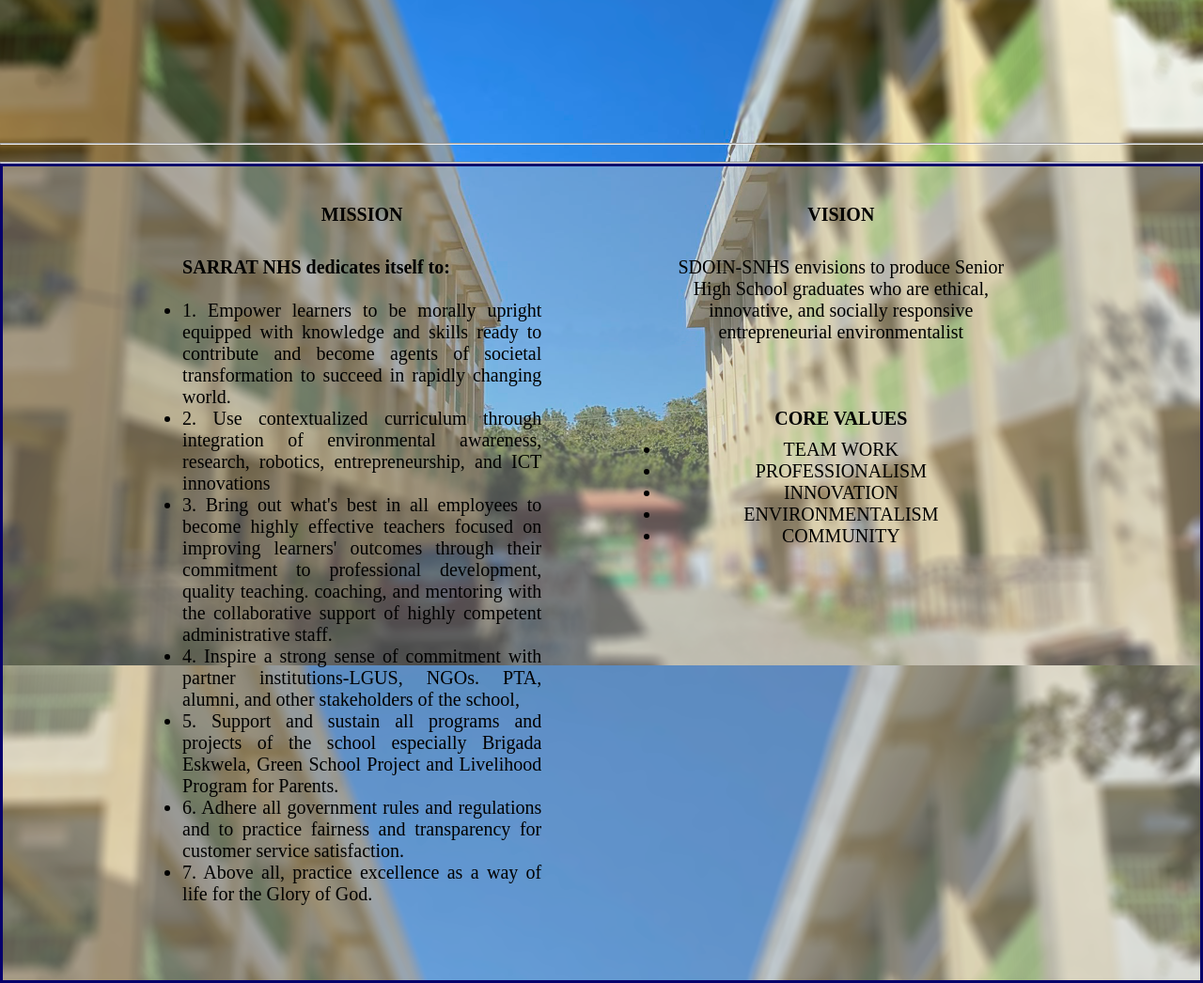
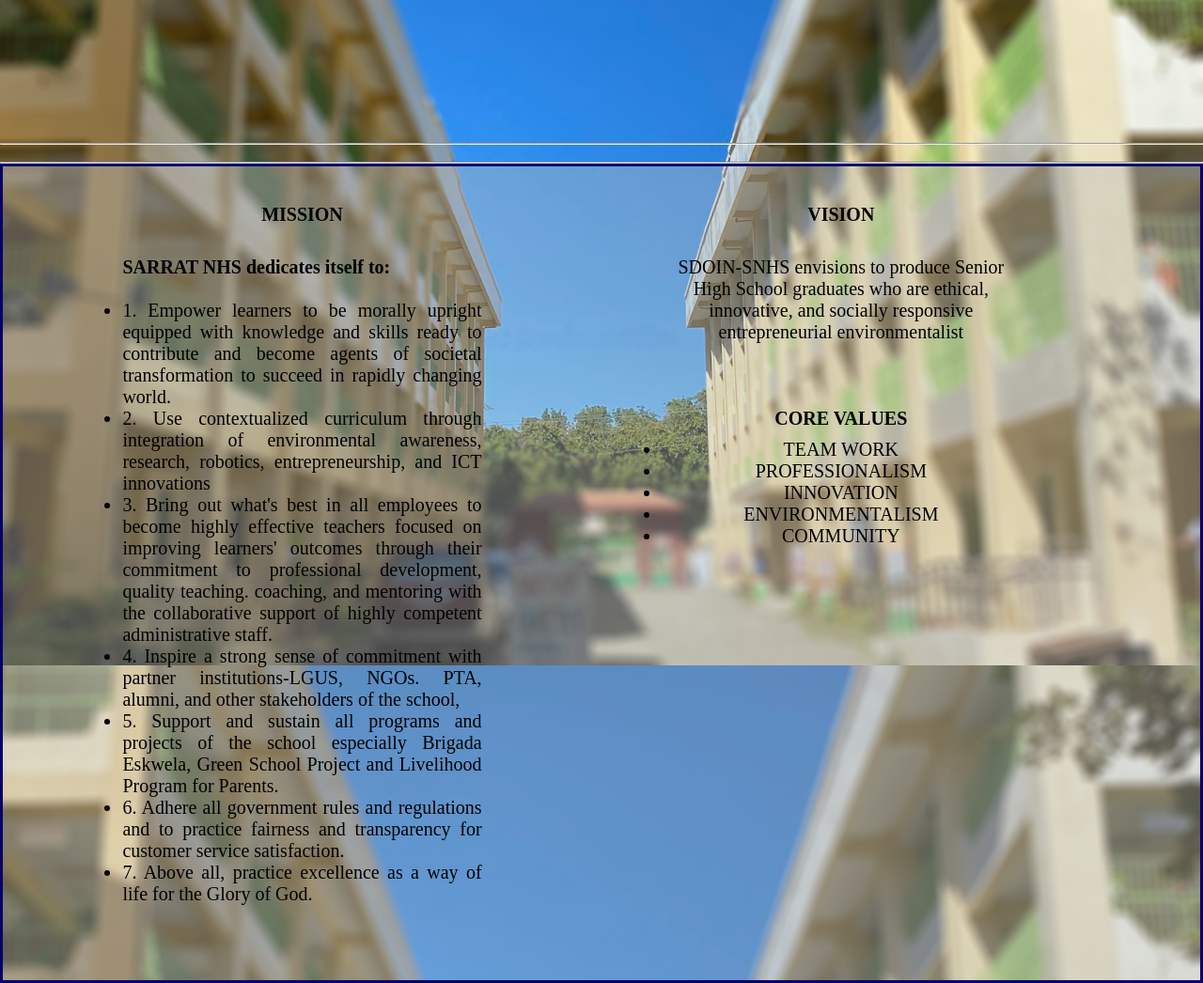
Before and after one commit to gominoko/Research-portal, a PHP site: page /about.html in a window 1280 px wide. Shown: the part 1212-2258 px from the top of the page at 94% size. Run offline with PHP 8.4, Linux system fonts and the light colour scheme; some web fonts are replaced.

Commit message:
Home.css

```diff
--- a/Home.css
+++ b/Home.css
@@ -290,7 +290,7 @@ body{
     width: 30%;
     padding-top: 40px;
     padding-bottom: 80px;
-    margin-left: 15%;
+    margin-left: 10%;
     font-size: 20px;
     font-family: 'Bebas Neue';
     text-align: center;
```
